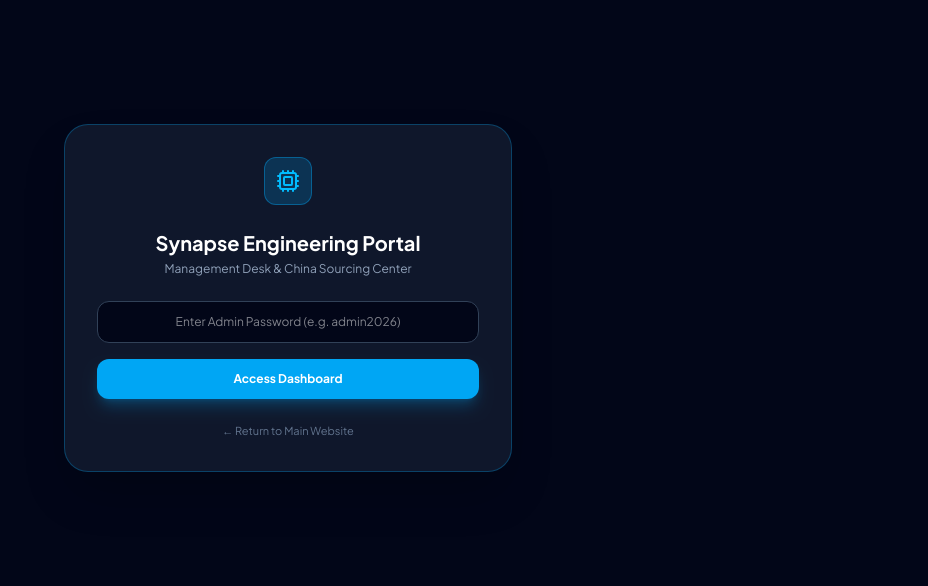
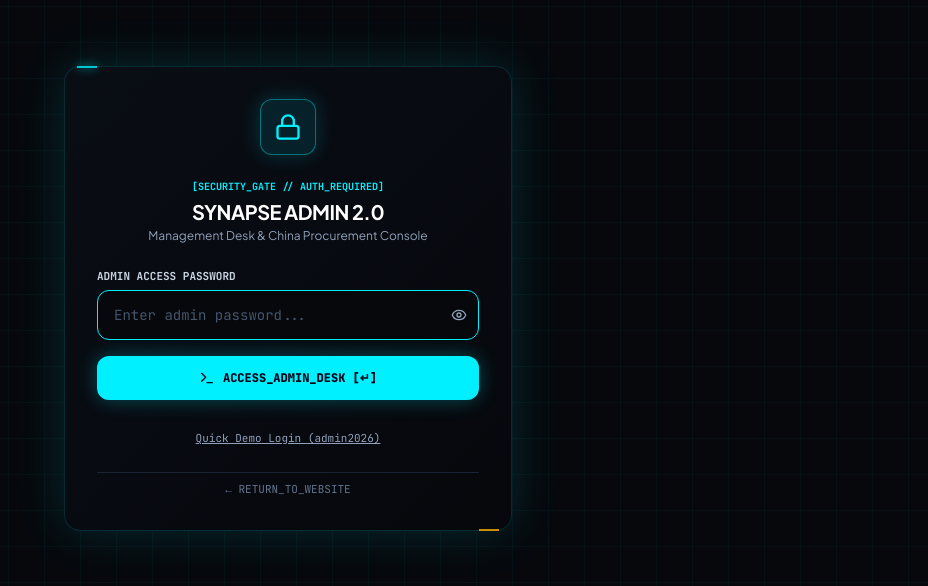
Before and after one commit to ibrahimibnerezwan-creator/synapse-engineering, a Next.js app: page /admin in a window 1280 px wide. Shown: the part 102-688 px from the top of the page, without its empty margins (352-1280 px from the left). Built offline with nearby package versions, Linux system fonts and the light colour scheme.

Commit message:
fix(admin): enhance admin security gate with high-visibility password input and toggle

```diff
--- a/src/app/admin/page.tsx
+++ b/src/app/admin/page.tsx
@@ -14,13 +14,19 @@ import {
   Calendar,
   CheckCircle2,
   AlertCircle,
-  ArrowRight
+  ArrowRight,
+  Lock,
+  Eye,
+  EyeOff,
+  Terminal
 } from 'lucide-react';
 import { INITIAL_PRODUCTS } from '@/lib/data';
 
 export default function AdminDashboard() {
   const [activeTab, setActiveTab] = useState<'rfqs' | 'sourcing' | 'products' | 'ai-lister'>('rfqs');
   const [password, setPassword] = useState('');
+  const [showPassword, setShowPassword] = useState(false);
+  const [errorMsg, setErrorMsg] = useState('');
   const [authenticated, setAuthenticated] = useState(false);
 
   // Mock RFQs for immediate demo in admin dashboard
@@ -67,6 +73,16 @@ export default function AdminDashboard() {
   const [aiAnalyzing, setAiAnalyzing] = useState(false);
   const [aiResult, setAiResult] = useState<any>(null);
 
+  const handleLogin = (e: React.FormEvent) => {
+    e.preventDefault();
+    if (password === 'admin2026' || password.trim().toLowerCase() === 'admin') {
+      setAuthenticated(true);
+      setErrorMsg('');
+    } else {
+      setErrorMsg('Invalid password. Default password is: admin2026');
+    }
+  };
+
   const handleSimulateAiExtract = () => {
     setAiAnalyzing(true);
     setTimeout(() => {
@@ -91,39 +107,80 @@ export default function AdminDashboard() {
 
   if (!authenticated) {
     return (
-      <div className="min-h-screen bg-slate-950 flex items-center justify-center p-4">
-        <div className="w-full max-w-md p-8 rounded-3xl glass-panel border border-sky-500/30 bg-slate-900 shadow-2xl space-y-6 text-center">
-          <div className="w-12 h-12 rounded-xl bg-sky-500/20 text-sky-400 flex items-center justify-center mx-auto border border-sky-500/40">
-            <Cpu className="w-6 h-6" />
+      <div className="min-h-screen bg-[#06080c] flex items-center justify-center p-4 tech-grid-bg">
+        <div className="w-full max-w-md p-8 rounded-2xl hud-panel border border-[#00f0ff]/40 bg-[#090e17] shadow-[0_0_50px_rgba(0,240,255,0.15)] space-y-6 text-center relative">
+          {/* Logo Badge */}
+          <div className="w-14 h-14 rounded-xl bg-[#00f0ff]/10 text-[#00f0ff] flex items-center justify-center mx-auto border border-[#00f0ff]/40 shadow-[0_0_20px_rgba(0,240,255,0.2)]">
+            <Lock className="w-7 h-7" />
           </div>
+
           <div>
-            <h3 className="text-xl font-bold text-white">Synapse Engineering Portal</h3>
-            <p className="text-xs text-slate-400 mt-1">Management Desk & China Sourcing Center</p>
+            <div className="text-[10px] mono text-[#00f0ff] font-bold">[SECURITY_GATE // AUTH_REQUIRED]</div>
+            <h3 className="text-xl font-bold text-white tracking-tight uppercase mt-1">Synapse Admin 2.0</h3>
+            <p className="text-xs text-slate-400 mt-0.5">Management Desk & China Procurement Console</p>
           </div>
-          <form
-            onSubmit={(e) => {
-              e.preventDefault();
-              setAuthenticated(true);
-            }}
-            className="space-y-4"
-          >
-            <input
-              type="password"
-              value={password}
-              onChange={(e) => setPassword(e.target.value)}
-              placeholder="Enter Admin Password (e.g. admin2026)"
-              className="w-full px-4 py-3 rounded-xl bg-slate-950 border border-slate-700 text-white text-xs focus:outline-none focus:border-sky-400 text-center"
-            />
+
+          <form onSubmit={handleLogin} className="space-y-4 text-left">
+            <div>
+              <label className="text-[11px] mono text-slate-300 font-bold block mb-1.5">
+                ADMIN ACCESS PASSWORD
+              </label>
+              <div className="relative">
+                <input
+                  type={showPassword ? 'text' : 'password'}
+                  required
+                  autoFocus
+                  value={password}
+                  onChange={(e) => {
+                    setPassword(e.target.value);
+                    setErrorMsg('');
+                  }}
+                  placeholder="Enter admin password..."
+                  className="w-full px-4 py-3.5 pr-10 rounded-xl bg-[#06080c] border border-[#1a2234] text-white text-sm mono focus:outline-none focus:border-[#00f0ff] placeholder-slate-600"
+                />
+                <button
+                  type="button"
+                  onClick={() => setShowPassword(!showPassword)}
+                  className="absolute right-3 top-1/2 -translate-y-1/2 text-slate-400 hover:text-white"
+                >
+                  {showPassword ? <EyeOff className="w-4 h-4" /> : <Eye className="w-4 h-4" />}
+                </button>
+              </div>
+            </div>
+
+            {errorMsg && (
+              <div className="p-3 rounded-lg bg-rose-500/10 border border-rose-500/30 text-rose-400 text-xs mono flex items-center gap-2">
+                <AlertCircle className="w-4 h-4 shrink-0" />
+                <span>{errorMsg}</span>
+              </div>
+            )}
+
             <button
               type="submit"
-              className="w-full py-3 rounded-xl bg-sky-500 hover:bg-sky-400 text-white font-bold text-xs shadow-lg shadow-sky-500/25 transition-all"
+              className="w-full py-3.5 rounded-xl bg-[#00f0ff] hover:bg-[#38bdf8] text-slate-950 font-extrabold text-xs mono shadow-[0_0_20px_rgba(0,240,255,0.3)] transition-all flex items-center justify-center gap-2"
             >
-              Access Dashboard
+              <Terminal className="w-4 h-4" />
+              <span>ACCESS_ADMIN_DESK [↵]</span>
             </button>
+
+            {/* Quick Helper Button */}
+            <div className="text-center pt-2">
+              <button
+                type="button"
+                onClick={() => {
+                  setPassword('admin2026');
+                  setAuthenticated(true);
+                }}
+                className="text-[11px] mono text-slate-400 hover:text-[#00f0ff] underline"
+              >
+                Quick Demo Login (admin2026)
+              </button>
+            </div>
           </form>
-          <div className="text-[11px] text-slate-500">
-            <Link href="/" className="hover:text-sky-400">
-              ← Return to Main Website
+
+          <div className="text-[11px] mono text-slate-500 pt-2 border-t border-[#1a2234]">
+            <Link href="/" className="hover:text-[#00f0ff] transition-colors">
+              ← RETURN_TO_WEBSITE
             </Link>
           </div>
         </div>
@@ -132,32 +189,32 @@ export default function AdminDashboard() {
   }
 
   return (
-    <div className="min-h-screen bg-slate-950 text-slate-100 flex flex-col">
+    <div className="min-h-screen bg-[#06080c] text-slate-100 flex flex-col tech-grid-bg">
       {/* Top Admin Header */}
-      <header className="border-b border-slate-800 bg-slate-900/80 px-6 py-4 flex justify-between items-center">
+      <header className="border-b border-[#1a2234] bg-[#090e17] px-6 py-4 flex justify-between items-center hud-panel">
         <div className="flex items-center gap-3">
-          <div className="w-9 h-9 rounded-xl bg-sky-500 flex items-center justify-center text-white">
+          <div className="w-9 h-9 rounded-xl bg-[#00f0ff] flex items-center justify-center text-slate-950 font-bold mono">
             <Cpu className="w-5 h-5" />
           </div>
           <div>
-            <span className="font-bold text-sm text-white">Synapse Admin 2.0</span>
-            <div className="text-[10px] text-slate-400">Dhaka & China Procurement Hub</div>
+            <span className="font-bold text-sm text-white mono">SYNAPSE::ADMIN_2.0</span>
+            <div className="text-[10px] text-slate-400 mono">DHAKA & CHINA PROCUREMENT HUB</div>
           </div>
         </div>
 
-        <div className="flex items-center gap-4">
+        <div className="flex items-center gap-4 mono text-xs">
           <Link
             href="/"
             target="_blank"
-            className="text-xs px-3.5 py-1.5 rounded-lg bg-slate-800 hover:bg-slate-700 text-slate-200 transition-colors"
+            className="px-3.5 py-1.5 rounded-lg bg-[#06080c] hover:bg-slate-900 border border-[#1a2234] text-slate-200 transition-colors"
           >
-            View Live Site ↗
+            VIEW_LIVE_SITE ↗
           </Link>
           <button
             onClick={() => setAuthenticated(false)}
-            className="text-xs text-rose-400 hover:text-rose-300"
+            className="text-rose-400 hover:text-rose-300"
           >
-            Logout
+            LOGOUT
           </button>
         </div>
       </header>
@@ -165,13 +222,13 @@ export default function AdminDashboard() {
       {/* Main Content Area */}
       <div className="max-w-7xl mx-auto w-full px-4 sm:px-6 lg:px-8 py-8 flex-1">
         {/* Navigation Tabs */}
-        <div className="flex flex-wrap gap-2 border-b border-slate-800 pb-4 mb-8">
+        <div className="flex flex-wrap gap-2 border-b border-[#1a2234] pb-4 mb-8 mono text-xs">
           <button
             onClick={() => setActiveTab('rfqs')}
-            className={`px-4 py-2 rounded-xl text-xs font-semibold flex items-center gap-2 transition-all ${
+            className={`px-4 py-2 rounded-xl font-bold flex items-center gap-2 transition-all ${
               activeTab === 'rfqs'
-                ? 'bg-sky-500 text-white shadow-lg shadow-sky-500/25'
-                : 'bg-slate-900 text-slate-400 hover:text-white border border-slate-800'
+                ? 'bg-[#00f0ff] text-slate-950 shadow-[0_0_15px_rgba(0,240,255,0.3)]'
+                : 'bg-[#090e17] text-slate-400 hover:text-white border border-[#1a2234]'
             }`}
           >
             <FileText className="w-3.5 h-3.5" />
@@ -180,10 +237,10 @@ export default function AdminDashboard() {
 
           <button
             onClick={() => setActiveTab('sourcing')}
-            className={`px-4 py-2 rounded-xl text-xs font-semibold flex items-center gap-2 transition-all ${
+            className={`px-4 py-2 rounded-xl font-bold flex items-center gap-2 transition-all ${
               activeTab === 'sourcing'
-                ? 'bg-emerald-500 text-slate-950 font-bold shadow-lg shadow-emerald-500/25'
-                : 'bg-slate-900 text-slate-400 hover:text-white border border-slate-800'
+                ? 'bg-[#00ff88] text-slate-950 shadow-[0_0_15px_rgba(0,255,136,0.3)]'
+                : 'bg-[#090e17] text-slate-400 hover:text-white border border-[#1a2234]'
             }`}
           >
             <ShieldCheck className="w-3.5 h-3.5" />
@@ -192,10 +249,10 @@ export default function AdminDashboard() {
 
           <button
             onClick={() => setActiveTab('ai-lister')}
-            className={`px-4 py-2 rounded-xl text-xs font-semibold flex items-center gap-2 transition-all ${
+            className={`px-4 py-2 rounded-xl font-bold flex items-center gap-2 transition-all ${
               activeTab === 'ai-lister'
-                ? 'bg-amber-500 text-slate-950 font-bold shadow-lg shadow-amber-500/25'
-                : 'bg-slate-900 text-slate-400 hover:text-white border border-slate-800'
+                ? 'bg-[#ffaa00] text-slate-950 shadow-[0_0_15px_rgba(255,170,0,0.3)]'
+                : 'bg-[#090e17] text-slate-400 hover:text-white border border-[#1a2234]'
             }`}
           >
             <Sparkles className="w-3.5 h-3.5" />
@@ -204,10 +261,10 @@ export default function AdminDashboard() {
 
           <button
             onClick={() => setActiveTab('products')}
-            className={`px-4 py-2 rounded-xl text-xs font-semibold flex items-center gap-2 transition-all ${
+            className={`px-4 py-2 rounded-xl font-bold flex items-center gap-2 transition-all ${
               activeTab === 'products'
                 ? 'bg-blue-600 text-white'
-                : 'bg-slate-900 text-slate-400 hover:text-white border border-slate-800'
+                : 'bg-[#090e17] text-slate-400 hover:text-white border border-[#1a2234]'
             }`}
           >
             <Package className="w-3.5 h-3.5" />
@@ -218,24 +275,24 @@ export default function AdminDashboard() {
         {/* Tab 1: RFQ Leads */}
         {activeTab === 'rfqs' && (
           <div className="space-y-4">
-            <h3 className="text-lg font-bold text-white">Live Enterprise RFQ Submissions</h3>
+            <h3 className="text-lg font-bold text-white mono uppercase">[LIVE_ENTERPRISE_RFQS]</h3>
             <div className="grid gap-4">
               {rfqsList.map((rfq) => (
                 <div
                   key={rfq.id}
-                  className="p-6 rounded-2xl glass-panel border border-slate-800 flex flex-col md:flex-row justify-between gap-4 items-start md:items-center"
+                  className="p-6 rounded-2xl hud-panel border border-[#1a2234] flex flex-col md:flex-row justify-between gap-4 items-start md:items-center"
                 >
                   <div className="space-y-1.5">
-                    <div className="flex items-center gap-2">
-                      <span className="text-xs font-mono font-bold text-amber-400 bg-amber-500/10 px-2.5 py-0.5 rounded">
+                    <div className="flex items-center gap-2 mono">
+                      <span className="text-xs font-bold text-[#ffaa00] bg-[#ffaa00]/10 px-2.5 py-0.5 rounded border border-[#ffaa00]/30">
                         {rfq.id}
                       </span>
                       <span className="text-xs font-bold text-white">{rfq.companyName}</span>
                       <span className="text-xs text-slate-400">({rfq.contactName})</span>
                     </div>
-                    <div className="text-sm font-semibold text-sky-400">{rfq.productTitle}</div>
-                    <div className="text-xs text-slate-400">
-                      Qty: <strong>{rfq.quantity}</strong> • Notes: {rfq.requirement}
+                    <div className="text-sm font-semibold text-[#00f0ff]">{rfq.productTitle}</div>
+                    <div className="text-xs text-slate-400 mono">
+                      Qty: <strong className="text-white">{rfq.quantity}</strong> • Notes: {rfq.requirement}
                     </div>
                   </div>
 
@@ -244,10 +301,10 @@ export default function AdminDashboard() {
                       href={`https://wa.me/88${rfq.phone.replace(/[^0-9]/g, '')}`}
                       target="_blank"
                       rel="noopener noreferrer"
-                      className="px-4 py-2 rounded-xl bg-emerald-500 hover:bg-emerald-400 text-slate-950 font-bold text-xs flex items-center gap-1.5"
+                      className="px-4 py-2 rounded-xl bg-[#00ff88] hover:bg-emerald-300 text-slate-950 font-extrabold text-xs mono flex items-center gap-1.5 shadow-md"
                     >
                       <Phone className="w-3.5 h-3.5" />
-                      WhatsApp Client ({rfq.phone})
+                      WHATSAPP_CLIENT ({rfq.phone})
                     </a>
                   </div>
                 </div>
@@ -259,32 +316,32 @@ export default function AdminDashboard() {
         {/* Tab 2: China Sourcing Inquiries */}
         {activeTab === 'sourcing' && (
           <div className="space-y-4">
-            <h3 className="text-lg font-bold text-white">China Direct Procurement Pipeline</h3>
+            <h3 className="text-lg font-bold text-white mono uppercase">[CHINA_PROCUREMENT_PIPELINE]</h3>
             <div className="grid gap-4">
               {sourcingList.map((item) => (
                 <div
                   key={item.id}
-                  className="p-6 rounded-2xl glass-panel border border-emerald-500/30 flex flex-col md:flex-row justify-between gap-4 items-start md:items-center"
+                  className="p-6 rounded-2xl hud-panel border border-[#00ff88]/30 flex flex-col md:flex-row justify-between gap-4 items-start md:items-center"
                 >
                   <div className="space-y-1.5">
-                    <div className="flex items-center gap-2">
-                      <span className="text-xs font-mono font-bold text-emerald-400 bg-emerald-500/10 px-2.5 py-0.5 rounded">
+                    <div className="flex items-center gap-2 mono">
+                      <span className="text-xs font-bold text-[#00ff88] bg-[#00ff88]/10 px-2.5 py-0.5 rounded border border-[#00ff88]/30">
                         {item.id}
                       </span>
                       <span className="text-xs font-bold text-white">{item.companyName}</span>
                     </div>
                     <div className="text-sm font-semibold text-white">{item.itemName}</div>
                     <div className="text-xs text-slate-300">Spec: {item.specification}</div>
-                    <div className="text-xs font-mono text-emerald-400">Status: {item.status}</div>
+                    <div className="text-xs font-mono text-[#00ff88]">Status: {item.status}</div>
                   </div>
 
                   <a
                     href={`https://wa.me/88${item.phone.replace(/[^0-9]/g, '')}`}
                     target="_blank"
                     rel="noopener noreferrer"
-                    className="px-4 py-2 rounded-xl bg-emerald-500 hover:bg-emerald-400 text-slate-950 font-bold text-xs"
+                    className="px-4 py-2 rounded-xl bg-[#00ff88] hover:bg-emerald-300 text-slate-950 font-extrabold text-xs mono"
                   >
-                    Contact Client ({item.phone})
+                    CONTACT_CLIENT ({item.phone})
                   </a>
                 </div>
               ))}
@@ -294,10 +351,10 @@ export default function AdminDashboard() {
 
         {/* Tab 3: AI Machine Tag OCR Lister */}
         {activeTab === 'ai-lister' && (
-          <div className="max-w-3xl mx-auto rounded-3xl glass-panel border border-amber-500/30 p-8 space-y-6">
+          <div className="max-w-3xl mx-auto rounded-2xl hud-panel border border-[#ffaa00]/30 p-8 space-y-6">
             <div>
-              <div className="text-xs font-mono text-amber-400 font-bold uppercase tracking-wider">
-                AI Vision & OCR Engine
+              <div className="text-[10px] font-mono text-[#ffaa00] font-bold uppercase tracking-wider">
+                [AI_VISION // OCR_EXTRACTOR]
               </div>
               <h3 className="text-xl font-bold text-white mt-1">
                 Auto-Extract Specs from China Machine Nameplate
@@ -307,50 +364,50 @@ export default function AdminDashboard() {
               </p>
             </div>
 
-            <div className="border-2 border-dashed border-slate-700 hover:border-amber-500/50 rounded-2xl p-8 text-center space-y-3 cursor-pointer bg-slate-900/40">
-              <Sparkles className="w-8 h-8 text-amber-400 mx-auto" />
-              <div className="text-xs font-bold text-white">Click to Upload Nameplate Photo / Tag</div>
-              <div className="text-[11px] text-slate-500">Supports JPEG, PNG, WEBP (Auto compressed)</div>
+            <div className="border-2 border-dashed border-[#1a2234] hover:border-[#ffaa00]/50 rounded-2xl p-8 text-center space-y-3 cursor-pointer bg-[#090e17]/60">
+              <Sparkles className="w-8 h-8 text-[#ffaa00] mx-auto" />
+              <div className="text-xs font-bold text-white mono">Click to Upload Nameplate Photo / Tag</div>
+              <div className="text-[10px] text-slate-500 mono">Supports JPEG, PNG, WEBP (Auto compressed)</div>
               <button
                 type="button"
                 onClick={handleSimulateAiExtract}
-                className="mt-2 px-4 py-2 rounded-xl bg-amber-500 hover:bg-amber-400 text-slate-950 font-bold text-xs transition-colors"
+                className="mt-2 px-4 py-2 rounded-xl bg-[#ffaa00] hover:bg-amber-400 text-slate-950 font-extrabold text-xs mono transition-colors"
               >
-                {aiAnalyzing ? 'AI Parsing Nameplate...' : 'Simulate Gemini Vision Extraction'}
+                {aiAnalyzing ? 'PARSING_NAMEPLATE...' : 'SIMULATE_GEMINI_VISION_OCR [↵]'}
               </button>
             </div>
 
             {aiResult && (
-              <div className="p-6 rounded-2xl bg-slate-900 border border-slate-800 space-y-4 text-xs animate-in fade-in">
-                <div className="flex items-center gap-2 text-emerald-400 font-bold">
+              <div className="p-6 rounded-2xl bg-[#070a10] border border-[#1a2234] space-y-4 text-xs mono animate-in fade-in">
+                <div className="flex items-center gap-2 text-[#00ff88] font-bold">
                   <CheckCircle2 className="w-4 h-4" />
-                  Successfully Extracted Specifications!
+                  SUCCESSFULLY EXTRACTED SPECIFICATIONS!
                 </div>
                 <div className="grid grid-cols-2 gap-3">
                   <div>
-                    <span className="text-slate-500 block">Title (English):</span>
+                    <span className="text-slate-500 block text-[10px]">Title (English):</span>
                     <span className="font-bold text-white">{aiResult.title}</span>
                   </div>
                   <div>
-                    <span className="text-slate-500 block">Model No:</span>
-                    <span className="font-mono text-amber-400">{aiResult.modelNo}</span>
+                    <span className="text-slate-500 block text-[10px]">Model No:</span>
+                    <span className="text-[#ffaa00] font-bold">{aiResult.modelNo}</span>
                   </div>
                 </div>
                 <div>
-                  <span className="text-slate-500 block">Bengali Title:</span>
+                  <span className="text-slate-500 block text-[10px]">Bengali Title:</span>
                   <span className="text-slate-300">{aiResult.titleBn}</span>
                 </div>
                 <div>
-                  <span className="text-slate-500 block">Specs:</span>
-                  <pre className="p-2 rounded bg-slate-950 text-[11px] font-mono text-slate-300 overflow-x-auto">
+                  <span className="text-slate-500 block text-[10px]">Specs:</span>
+                  <pre className="p-2 rounded bg-[#06080c] text-[10px] text-slate-300 overflow-x-auto border border-[#1a2234]">
                     {JSON.stringify(aiResult.specs, null, 2)}
                   </pre>
                 </div>
                 <button
                   type="button"
-                  className="w-full py-2.5 rounded-xl bg-sky-500 hover:bg-sky-400 text-white font-bold transition-colors"
+                  className="w-full py-2.5 rounded-xl bg-[#00f0ff] hover:bg-[#38bdf8] text-slate-950 font-extrabold transition-colors"
                 >
-                  Publish Directly to Live Catalog
+                  PUBLISH_TO_LIVE_CATALOG [↵]
                 </button>
               </div>
             )}
@@ -360,22 +417,22 @@ export default function AdminDashboard() {
         {/* Tab 4: Product Catalog */}
         {activeTab === 'products' && (
           <div className="space-y-4">
-            <h3 className="text-lg font-bold text-white">Live Catalog Inventory</h3>
+            <h3 className="text-lg font-bold text-white mono uppercase">[LIVE_CATALOG_INVENTORY]</h3>
             <div className="grid sm:grid-cols-2 lg:grid-cols-3 gap-6">
               {INITIAL_PRODUCTS.map((prod) => (
                 <div
                   key={prod.id}
-                  className="p-4 rounded-2xl glass-panel border border-slate-800 flex gap-4 items-center"
+                  className="p-4 rounded-2xl hud-panel border border-[#1a2234] flex gap-4 items-center"
                 >
                   <img
                     src={prod.primaryImage}
                     alt={prod.title}
-                    className="w-16 h-16 rounded-lg object-contain bg-slate-900 p-2"
+                    className="w-16 h-16 rounded-lg object-contain bg-[#070a10] p-2 border border-[#1a2234]"
                   />
                   <div className="min-w-0 flex-1">
-                    <div className="text-[11px] font-bold text-sky-400">{prod.brand}</div>
+                    <div className="text-[10px] font-bold text-[#00f0ff] mono">{prod.brand}</div>
                     <div className="text-xs font-bold text-white truncate">{prod.title}</div>
-                    <div className="text-[11px] text-slate-400 mt-0.5">{prod.stockStatus}</div>
+                    <div className="text-[10px] text-slate-400 mt-0.5 mono">{prod.stockStatus}</div>
                   </div>
                 </div>
               ))}
```
